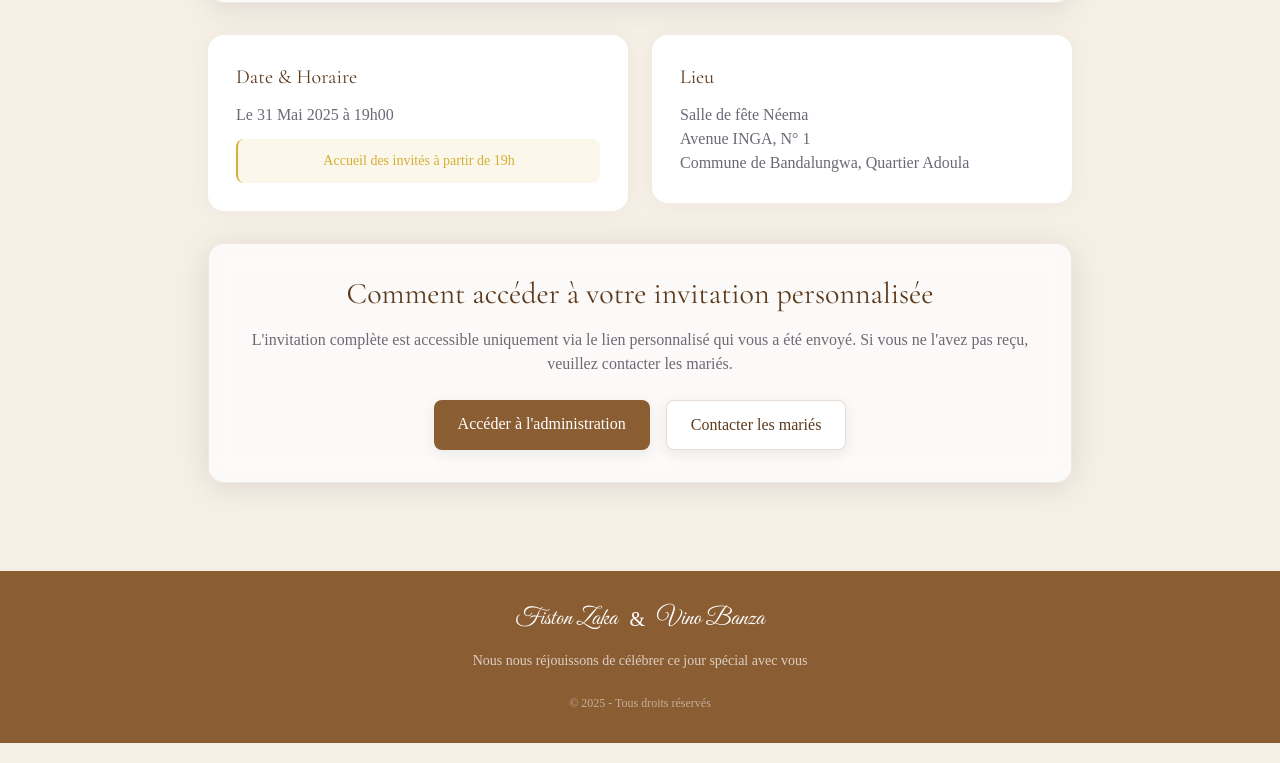
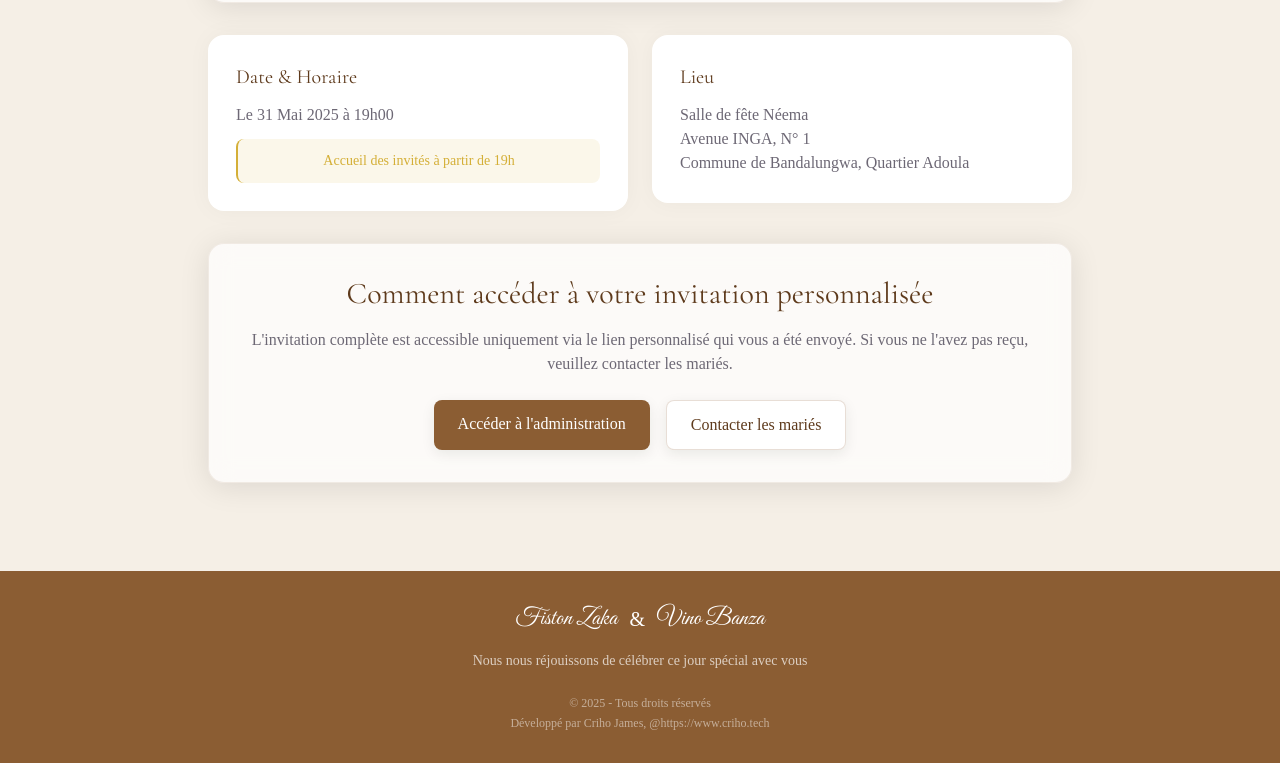
Before and after one commit to CrihoJamesB/Invitation-de-mariage, a React (Vite) app: page / in a window 1280 px wide. Shown: the part 623-1386 px from the top of the page. Built offline with nearby package versions, Linux system fonts and the light colour scheme; a web font is replaced by a local one.

Commit message:
Refactorisation des composants Invitation et LandingPage pour une meilleure lisibilité et cohérence. Ajout d'informations sur le développeur dans le pied de page. Optimisation des styles et des animations pour une expérience utilisateur améliorée.

```diff
--- a/src/pages/Invitation.jsx
+++ b/src/pages/Invitation.jsx
@@ -416,6 +416,17 @@ const Invitation = () => {
           </div>
           <div className="text-xs text-white/50">
             <p>© {new Date().getFullYear()} - Tous droits réservés</p>
+            <p className="mt-1">
+              Développé par Criho James,{" "}
+              <a
+                href="https://www.criho.tech"
+                target="_blank"
+                rel="noopener noreferrer"
+                className="hover:text-white transition-colors duration-300"
+              >
+                @https://www.criho.tech
+              </a>
+            </p>
           </div>
         </div>
       </footer>
--- a/src/pages/LandingPage.jsx
+++ b/src/pages/LandingPage.jsx
@@ -221,6 +221,17 @@ const LandingPage = () => {
         </p>
         <div className="mt-6 text-xs text-white/50">
           <p>© {new Date().getFullYear()} - Tous droits réservés</p>
+          <p className="mt-1">
+            Développé par Criho James,{" "}
+            <a
+              href="https://www.criho.tech"
+              target="_blank"
+              rel="noopener noreferrer"
+              className="hover:text-white transition-colors duration-300"
+            >
+              @https://www.criho.tech
+            </a>
+          </p>
         </div>
       </footer>
 
```
Lines whose indentation alone changed are shown as unchanged.
